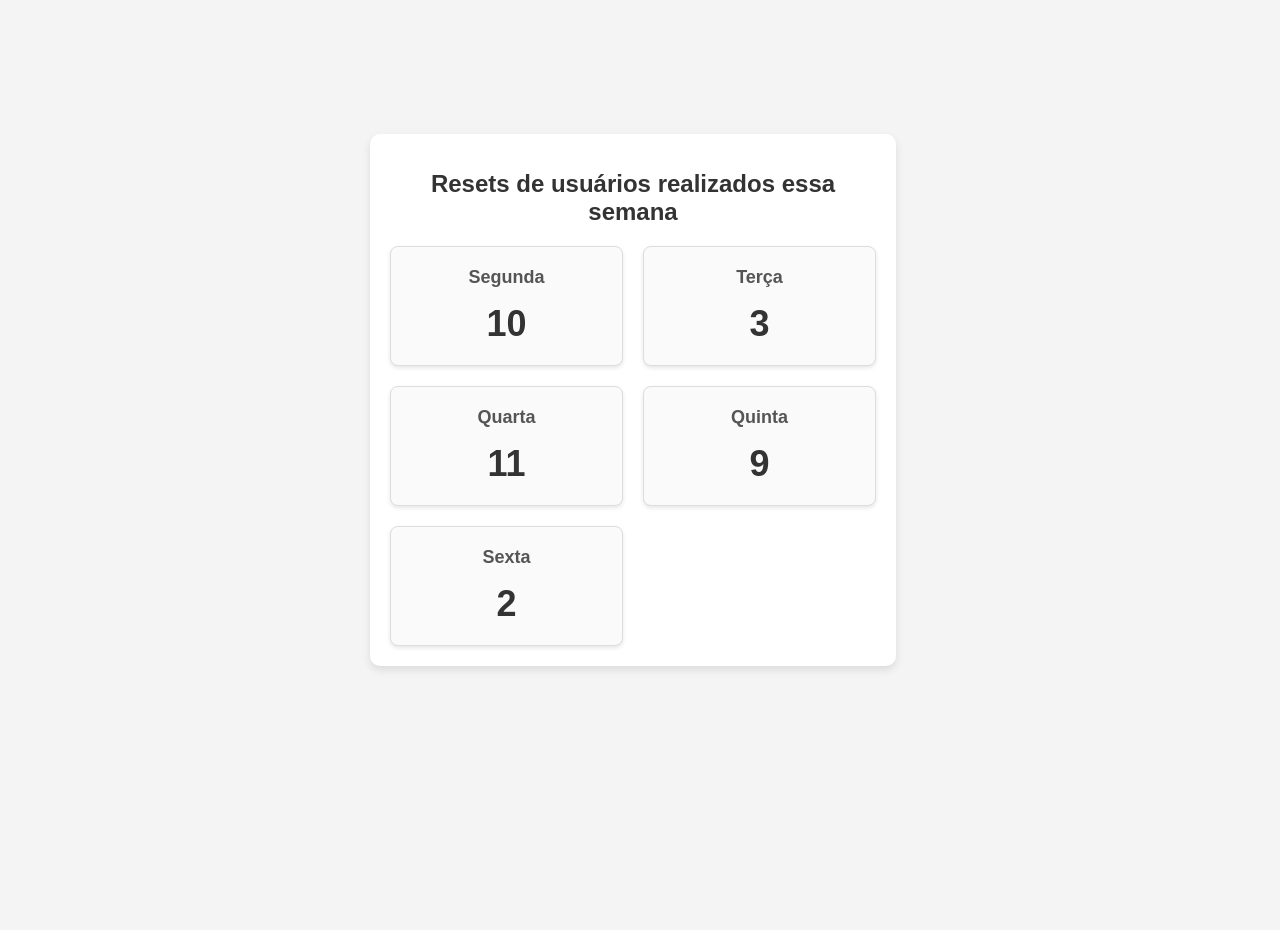
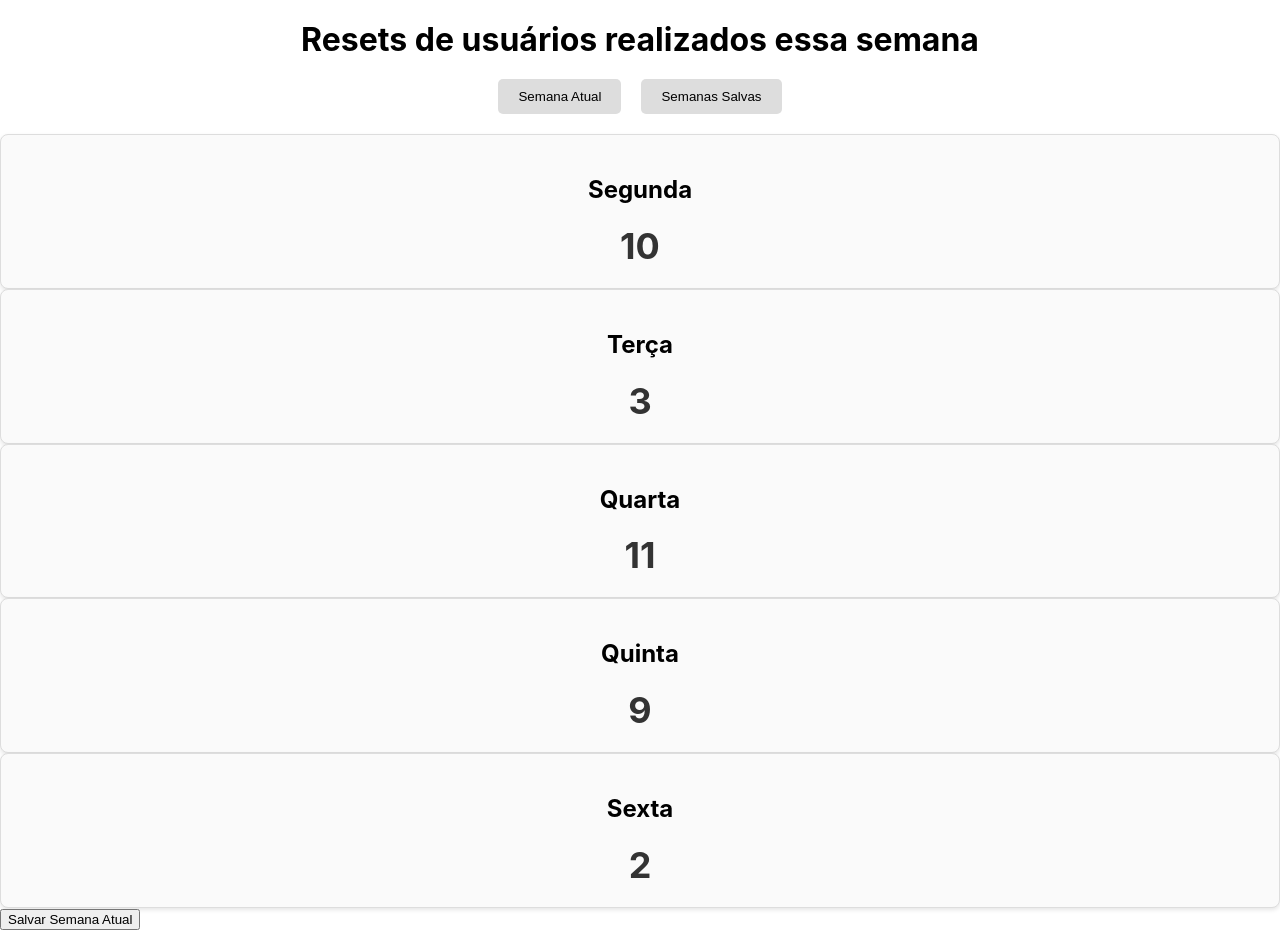
Before and after one commit to xJCPMSx/week-day-reset-counter, a React (Create React App) app: page / in a window 1280 px wide. Before the commit the page ends 800 px from the top, so only its background shows below. Built offline with nearby package versions, Linux system fonts and the light colour scheme.

Commit message:
add week records

```diff
--- a/package.json
+++ b/package.json
@@ -7,6 +7,7 @@
     "@testing-library/jest-dom": "^5.17.0",
     "@testing-library/react": "^13.4.0",
     "@testing-library/user-event": "^13.5.0",
+    "idb": "^8.0.0",
     "react": "^18.3.1",
     "react-dom": "^18.3.1",
     "react-scripts": "5.0.1",
--- a/src/App.css
+++ b/src/App.css
@@ -1,35 +1,43 @@
-/* src/App.css */
-body {
-  font-family: Arial, sans-serif;
-  background-color: #f4f4f4;
-  margin: 0;
-  padding: 0;
+/* Add these styles to App.css */
+/* App.css */
+
+.title {
+  text-align: center;  /* Centers the text horizontally */
+  margin: 0 auto;      /* Optionally centers the block if there's a fixed width */
+  padding: 20px;       /* Add some padding around the text */
+}
+
+.tabs {
   display: flex;
   justify-content: center;
-  align-items: center;
-  height: 100vh;
+  margin-bottom: 20px;
 }
 
-.container {
-  width: 90%;
-  max-width: 1000px;
-  background-color: #fff;
-  padding: 20px;
-  border-radius: 10px;
-  box-shadow: 0 4px 8px rgba(0, 0, 0, 0.1);
+.tabs button {
+  background-color: #ddd;
+  border: none;
+  padding: 10px 20px;
+  cursor: pointer;
+  margin: 0 10px;
+  border-radius: 5px;
+  transition: background-color 0.3s ease;
 }
 
-.title {
-  text-align: center;
-  font-size: 24px;
-  margin-bottom: 20px;
-  color: #333;
+.tabs button:hover {
+  background-color: #bbb;
 }
 
-.weekday-cards {
-  display: grid;
-  grid-template-columns: repeat(auto-fill, minmax(180px, 1fr));
-  gap: 20px;
+.tabs button:focus {
+  outline: none;
+}
+
+.week {
+  margin-bottom: 20px;
+}
+
+.week h3 {
+  margin-bottom: 10px;
+  text-align: center;
 }
 
 .weekday-card {
@@ -42,16 +50,6 @@ body {
   transition: box-shadow 0.3s ease;
 }
 
-.weekday-card:hover {
-  box-shadow: 0 4px 12px rgba(0, 0, 0, 0.2);
-}
-
-.weekday-card h2 {
-  margin: 0;
-  font-size: 18px;
-  color: #555;
-}
-
 .number-display {
   font-size: 36px;
   margin-top: 15px;
--- a/src/App.js
+++ b/src/App.js
@@ -1,10 +1,13 @@
-// src/App.js
-import React from 'react';
+import React, { useState, useEffect } from 'react';
+import './App.css';
 import WeekDayCard from './WeekDayCard';
-import './App.css';
+import { saveWeek, getSavedWeeks, clearWeeks } from './db';
 
 function App() {
-  const weekDays = [
+    const [activeTab, setActiveTab] = useState('current');
+    const [savedWeeks, setSavedWeeks] = useState([]);
+
+    const currentWeek = [
         { day: 'Segunda', number: 10 },
         { day: 'Terça', number: 3 },
         { day: 'Quarta', number: 11 },
@@ -12,18 +15,74 @@ function App() {
         { day: 'Sexta', number: 2 },
     ];
 
+    useEffect(() => {
+        const fetchWeeks = async () => {
+            const weeks = await getSavedWeeks();
+            setSavedWeeks(weeks);
+        };
+        fetchWeeks();
+    }, []);
+
+    const handleSaveWeek = async () => {
+        const now = new Date();
+        const startOfWeek = new Date(now);
+        startOfWeek.setDate(now.getDate() - now.getDay() + 1); // Segunda-feira
+        const endOfWeek = new Date(startOfWeek);
+        endOfWeek.setDate(startOfWeek.getDate() + 4); // Sexta-feira
+
+        const options = { month: 'short', day: 'numeric' };
+        const formattedStart = startOfWeek.toLocaleDateString(undefined, options);
+        const formattedEnd = endOfWeek.toLocaleDateString(undefined, options);
+        const dateRange = `${formattedStart} - ${formattedEnd}`;
+
+        // Verificar se a semana já está salva
+        const isDuplicate = savedWeeks.some(week => week.dateRange === dateRange);
+
+        if (isDuplicate) {
+            alert("Esta semana já está salva!");
+            return;
+        }
+
+        const newWeek = { week: currentWeek, dateRange };
+        setSavedWeeks([...savedWeeks, newWeek]);
+
+        await saveWeek(newWeek);
+    };
+
+    const handleClearWeeks = async () => {
+        await clearWeeks();
+        setSavedWeeks([]);
+    };
+
     return (
         <div className="container">
             <h1 className="title">Resets de usuários realizados essa semana</h1>
+            <div className="tabs">
+                <button onClick={() => setActiveTab('current')}>Semana Atual</button>
+                <button onClick={() => setActiveTab('saved')}>Semanas Salvas</button>
+            </div>
+            {activeTab === 'current' ? (
                 <div className="weekday-cards">
-        {weekDays.map(({ day, number }) => (
-          <WeekDayCard
-            key={day}
-            day={day}
-            number={number}
-          />
+                    {currentWeek.map((dayData, index) => (
+                        <WeekDayCard key={index} day={dayData.day} number={dayData.number} />
+                    ))}
+                    <button onClick={handleSaveWeek}>Salvar Semana Atual</button>
+                </div>
+            ) : (
+                <div className="saved-weeks">
+                    {savedWeeks.map((savedWeek, index) => (
+                        <div key={index} className="week">
+                            <h3>Semana de {savedWeek.dateRange}</h3>
+                            <div className="weekday-cards">
+                                {savedWeek.week.map((dayData, dayIndex) => (
+                                    <WeekDayCard key={dayIndex} day={dayData.day} number={dayData.number} />
+                                ))}
+                                <button onClick={handleClearWeeks}>Limpar Todas as Semanas</button>
+                            </div>
+                        </div>
                     ))}
                 </div>
+            )}
         </div>
     );
 }
--- /dev/null
+++ b/src/db.js
@@ -0,0 +1,25 @@
+// db.js
+import { openDB } from 'idb';
+
+const dbPromise = openDB('weekStore', 1, {
+    upgrade(db) {
+        if (!db.objectStoreNames.contains('weeks')) {
+            db.createObjectStore('weeks', { keyPath: 'id', autoIncrement: true });
+        }
+    },
+});
+
+export const saveWeek = async (week) => {
+    const db = await dbPromise;
+    await db.add('weeks', week);
+};
+
+export const getSavedWeeks = async () => {
+    const db = await dbPromise;
+    return await db.getAll('weeks');
+};
+
+export const clearWeeks = async () => {
+    const db = await dbPromise;
+    await db.clear('weeks');
+};
```
Also changed, not shown: 1 other file (tests, documents, lock files or other folders). Lines whose indentation alone changed are shown as unchanged.
